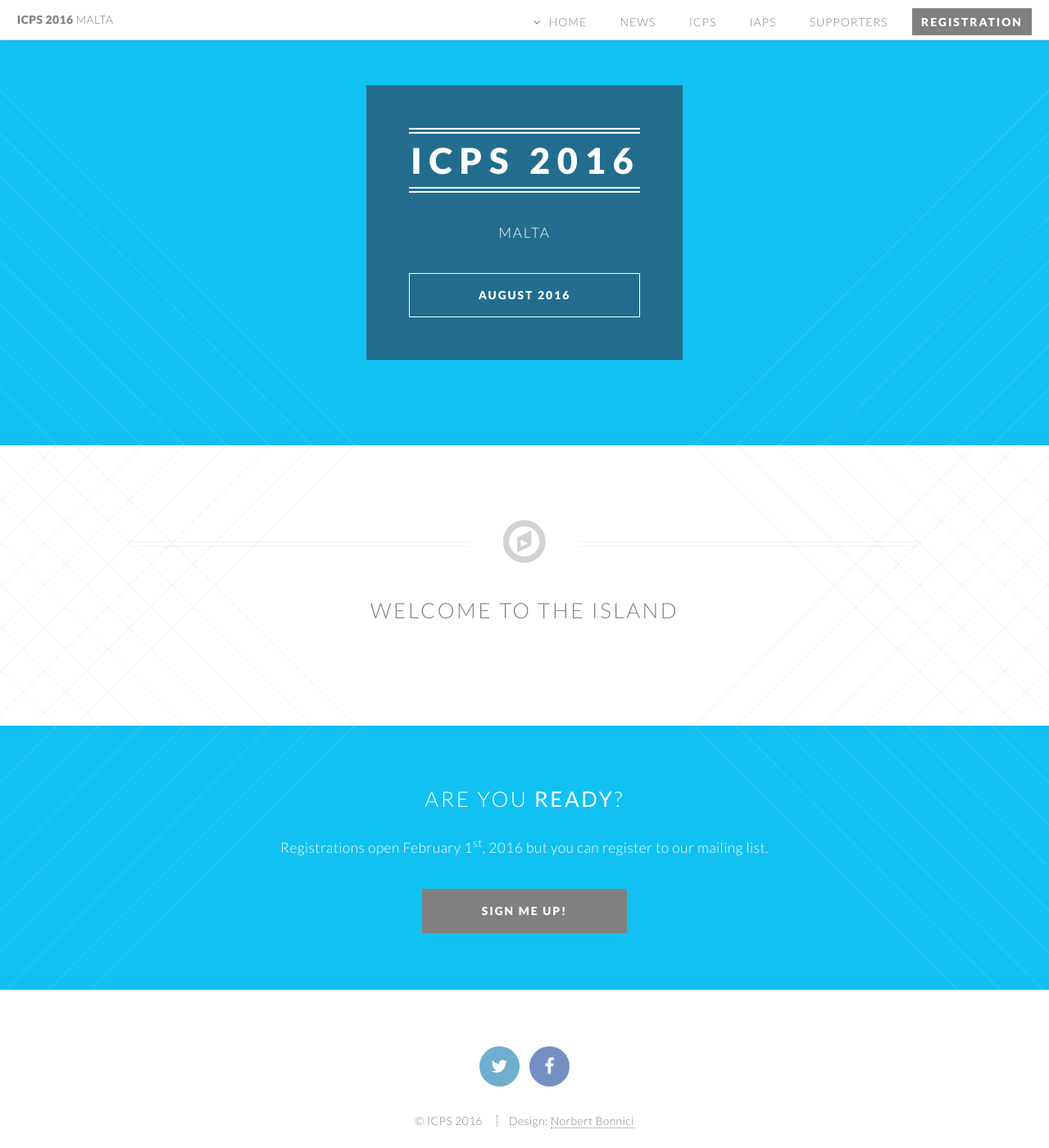
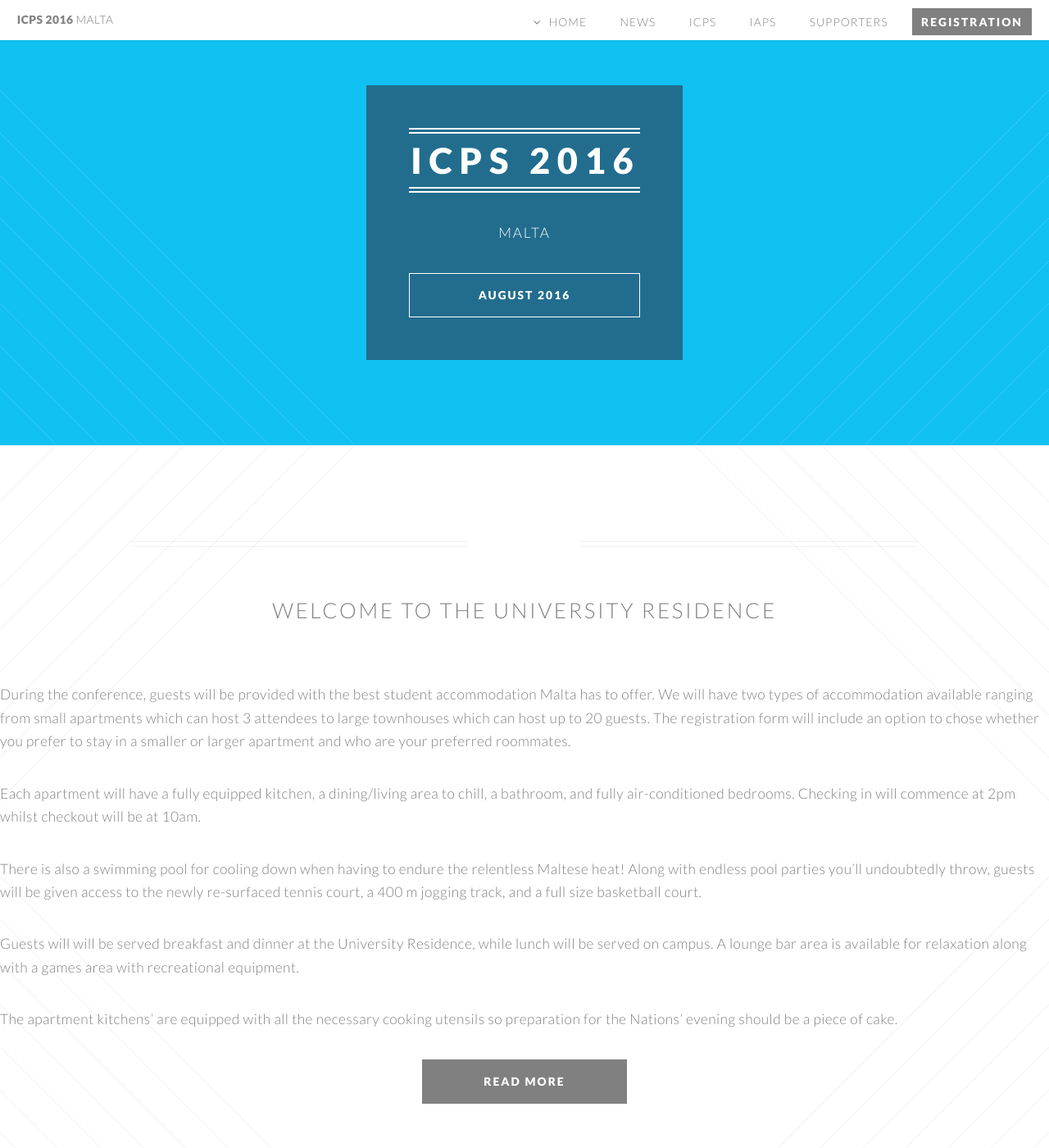
Before and after one commit to bread-on-toast/icps2016, a Jekyll site: the page built from index.html, in a window 1280 px wide and 1400 px high. Shown: the whole window at 82% size. Built offline with Jekyll 4.4.1, drawn with Linux system fonts in a browser that asks for light colours; nearby versions of some CDN libraries.

Commit message:
Added news on front page

```diff
--- a/_layouts/post.html
+++ b/_layouts/post.html
@@ -2,10 +2,13 @@
 layout: default
 ---
 
-<article id="main">
 <header class="special container">
     <h2 class="post-title">{{ page.title }}</h2>
     <p class="post-meta">{{ page.date | date: "%b %-d, %Y" }}{% if page.author %} • {{ page.author }}{% endif %}{% if page.meta %} • {{ page.meta }}{% endif %}</p>
+    {% if page.image %}
+    <a class="image featured">
+        <img src="post-images/{{page.image}}" />
+    </a>{% endif %}
 </header>
 
 <section class="style4 wrapper container">
@@ -17,4 +20,3 @@ layout: default
     <a href="{{ page.previous.url }}" class="post-prev">&larr; Previous post</a> {% endif %} {% if page.next %}
     <a href="{{ page.next.url }}" class="post-next">Next post &rarr;</a> {% endif %}
 </footer>
-</article>
--- /dev/null
+++ b/_posts/2016-01-12-welcome-to-the-university-residence.markdown
@@ -0,0 +1,16 @@
+---
+layout: post
+title: "Welcome to the University Residence"
+date: "2016-01-12"
+image: "residence.jpg"
+---
+
+During the conference, guests will be provided with the best student accommodation Malta has to offer. We will have two types of accommodation available ranging from small apartments which can host 3 attendees to large townhouses which can host up to 20 guests. The registration form will include an option to chose whether you prefer to stay in a smaller or larger apartment and who are your preferred roommates.
+
+Each apartment will have a fully equipped kitchen, a dining/living area to chill, a bathroom, and fully air-conditioned bedrooms. Checking in will commence at 2pm whilst checkout will be at 10am.
+
+There is also a swimming pool for cooling down when having to endure the relentless Maltese heat! Along with endless pool parties you'll undoubtedly throw, guests will be given access to the newly re-surfaced tennis court, a 400 m jogging track, and a full size basketball court.
+
+Guests will will be served breakfast and dinner at the University Residence, while lunch will be served on campus. A lounge bar area is available for relaxation along with a games area with recreational equipment.
+
+The apartment kitchens' are equipped with all the necessary cooking utensils so preparation for the Nations' evening should be a piece of cake.
--- a/index.html
+++ b/index.html
@@ -4,12 +4,21 @@ layout: landing-page
 
 <!-- Main -->
 <article id="main">
-
+    {% for post in site.posts limit:1 %}
     <header class="special container">
-        <span class="icon fa-compass"></span>
-        <h2>Welcome to the island</h2>
+        <h2><a href="{{ post.url }}">{{ post.title }}</a></h2>
     </header>
 
+    <section class="post-content">
+        {{ post.content  }}
+    </section>
+
+    <section class="special">
+        <ul class="actions">
+            <li><a href="{{ site.url }}{{ post.url }}" class="button special">Read More</a></li>
+        </ul>
+    </section>
+    {% endfor %}
 </article>
 
 <!-- CTA -->
```
Also changed, not shown: _posts/2015-12-20-welcome.md (deleted, +0 -9 lines), post-images/residence.jpg (added). Lines whose indentation alone changed are shown as unchanged.
